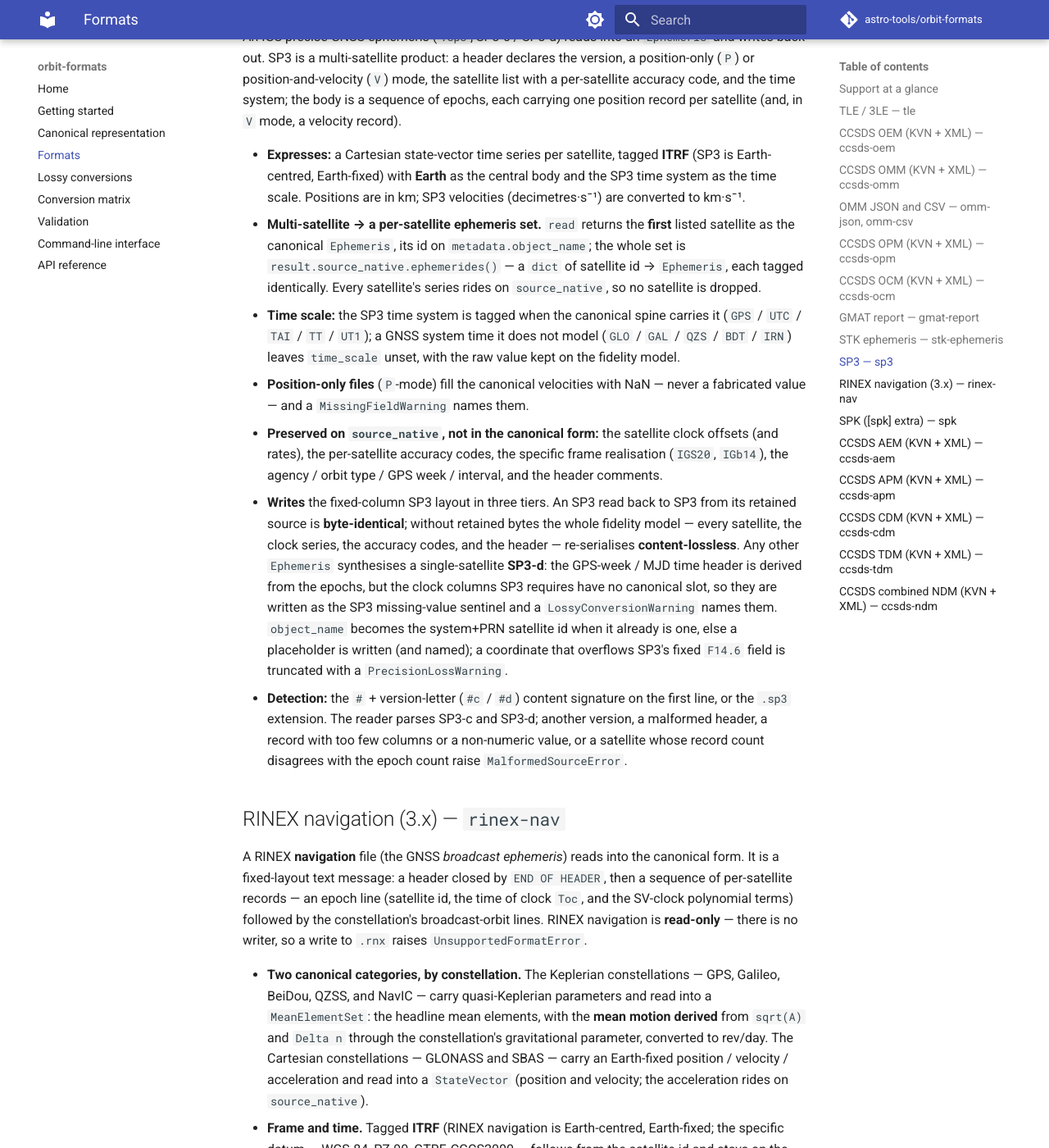
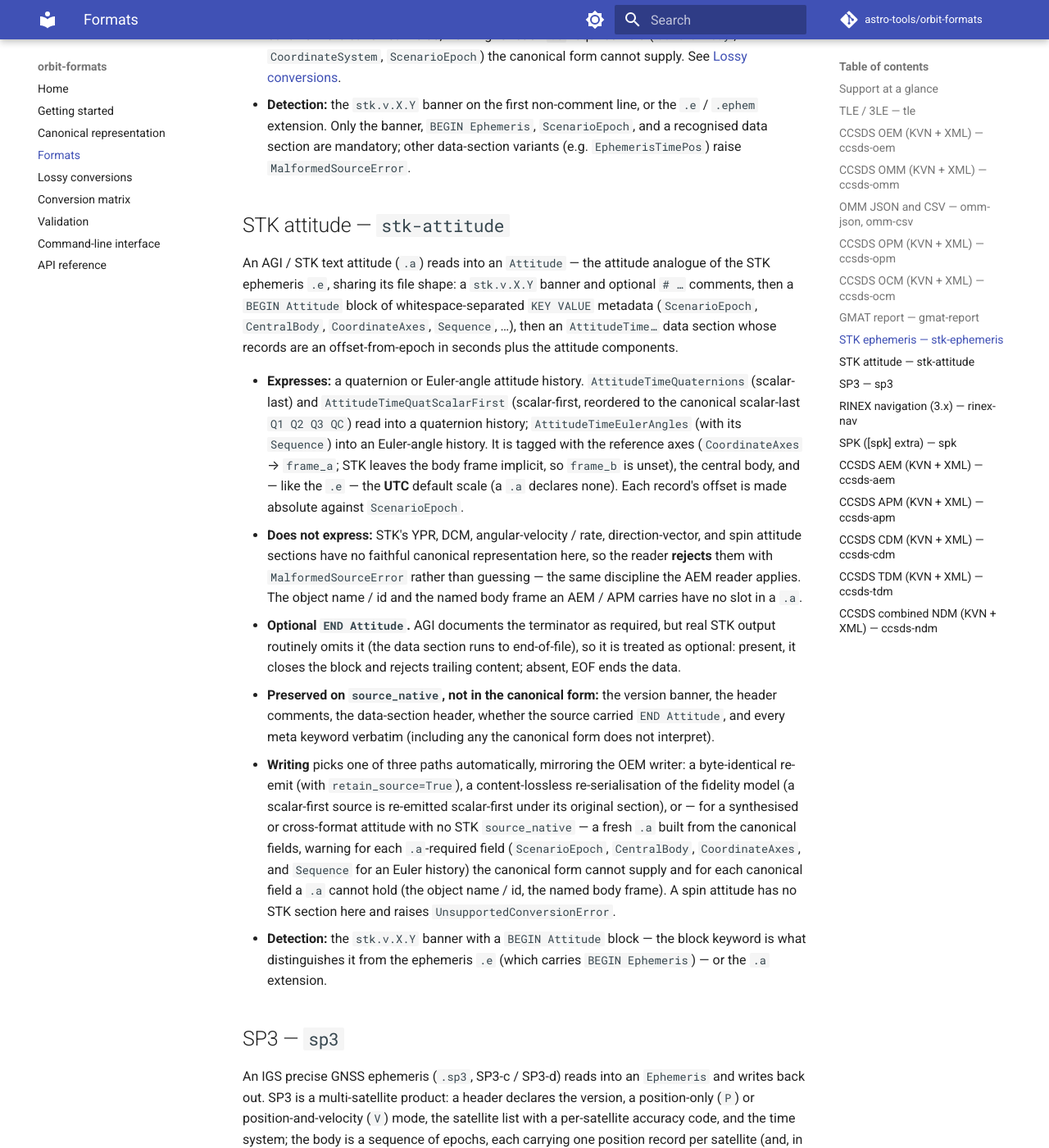
Before and after one commit to astro-tools/orbit-formats, an MkDocs documentation site: the page built from docs/formats.md, in a window 1280 px wide and 1400 px high, scrolled down 7758 px. Shown: the whole window at 82% size. Built offline with MkDocs 1.6.1 and Material for MkDocs 9.7.7, drawn with Linux system fonts in a browser that asks for light colours; comment, search, counter and statistics services are not loaded; some of the changed text lies outside the part shown.

Commit message:
Docs + README + conversion-capability matrix (v0.4) (#86)
Documentation catch-up for the v0.4 surface — STK attitude (never documented by its feature work) and two stale claims.

- formats.md: add the stk-attitude glance row and per-format section, plus a vendor/extended-formats note restating the proprietary-binary non-goal.
- README: advance the Status roadmap row to v0.4 (vendor/extended encodings now shipped); add the STK attitude row to the supported-formats table.
- index.md: add STK attitude and the flat OMM encodings to the reads/writes prose, and correct 'read-only SP3' — SP3 became writable in v0.4.

The conversion-capability matrix was already current for every v0.4 edge (doc-parity test enforced).

Closes #60

```diff
--- a/docs/formats.md
+++ b/docs/formats.md
@@ -23,6 +23,7 @@ fidelity model rather than dropped.
 | CCSDS combined NDM (KVN + XML) | `ccsds-ndm` | ✓ | ✓ | aggregate of NDM messages |
 | GMAT report | `gmat-report` | ✓ | — | ephemeris / state |
 | STK ephemeris | `stk-ephemeris` | ✓ | ✓ | ephemeris |
+| STK attitude | `stk-attitude` | ✓ | ✓ | attitude |
 | SP3 (SP3-c / SP3-d) | `sp3` | ✓ | ✓ | ephemeris |
 | RINEX navigation (3.x) | `rinex-nav` | ✓ | — | mean-element set / state |
 | SPK (`[spk]` extra) | `spk` | ✓ | ✓ | ephemeris |
@@ -41,6 +42,15 @@ categories: AEM and APM read into an **attitude** (`Attitude`), the CDM into a *
 (`Conjunction`), and the TDM into a **tracking** set (`Tracking`). Each is its own form — what
 they hold is described in the [canonical representation](canonical-representation.md), and what
 converts to what is in the [conversion matrix](conversion-matrix.md).
+
+!!! note "Vendor and extended formats"
+    Alongside the open standards, orbit-formats reads and writes the **vendor and alternative
+    encodings** operators actually exchange — STK attitude (`.a`), the Celestrak / Space-Track flat
+    OMM (`omm-json`, `omm-csv`), and the name-annotated 3LE / catalogue / alpha-5 TLE variants —
+    each mapping onto a canonical form orbit-formats already models, not a new one. The supported
+    set is **documented, open, text formats only**. Proprietary or undocumented binary formats —
+    GMAT Code-500, JPL navigation databases, vendor OEM extensions — stay out of scope: a faithful
+    round trip needs a published format, and orbit-formats records what a format *states*.
 
 **CCSDS notation — KVN and XML.** Every CCSDS message — OEM, OMM, OPM, OCM, AEM, APM, CDM, TDM,
 and the combined NDM — reads and writes in both CCSDS notations under a single format id. The
@@ -267,6 +277,43 @@ triplet — closed by `END Ephemeris`.
   extension. Only the banner, `BEGIN Ephemeris`, `ScenarioEpoch`, and a recognised data
   section are mandatory; other data-section variants (e.g. `EphemerisTimePos`) raise
   `MalformedSourceError`.
+
+## STK attitude — `stk-attitude`
+
+An AGI / STK text attitude (`.a`) reads into an `Attitude` — the attitude analogue of the STK
+ephemeris `.e`, sharing its file shape: a `stk.v.X.Y` banner and optional `# …` comments, then a
+`BEGIN Attitude` block of whitespace-separated `KEY VALUE` metadata (`ScenarioEpoch`,
+`CentralBody`, `CoordinateAxes`, `Sequence`, …), then an `AttitudeTime…` data section whose
+records are an offset-from-epoch in seconds plus the attitude components.
+
+- **Expresses:** a quaternion or Euler-angle attitude history. `AttitudeTimeQuaternions`
+  (scalar-last) and `AttitudeTimeQuatScalarFirst` (scalar-first, reordered to the canonical
+  scalar-last `Q1 Q2 Q3 QC`) read into a quaternion history; `AttitudeTimeEulerAngles` (with its
+  `Sequence`) into an Euler-angle history. It is tagged with the reference axes (`CoordinateAxes`
+  → `frame_a`; STK leaves the body frame implicit, so `frame_b` is unset), the central body, and —
+  like the `.e` — the **UTC** default scale (a `.a` declares none). Each record's offset is made
+  absolute against `ScenarioEpoch`.
+- **Does not express:** STK's YPR, DCM, angular-velocity / rate, direction-vector, and spin
+  attitude sections have no faithful canonical representation here, so the reader **rejects** them
+  with `MalformedSourceError` rather than guessing — the same discipline the AEM reader applies.
+  The object name / id and the named body frame an AEM / APM carries have no slot in a `.a`.
+- **Optional `END Attitude`.** AGI documents the terminator as required, but real STK output
+  routinely omits it (the data section runs to end-of-file), so it is treated as optional: present,
+  it closes the block and rejects trailing content; absent, EOF ends the data.
+- **Preserved on `source_native`, not in the canonical form:** the version banner, the header
+  comments, the data-section header, whether the source carried `END Attitude`, and every meta
+  keyword verbatim (including any the canonical form does not interpret).
+- **Writing** picks one of three paths automatically, mirroring the OEM writer: a byte-identical
+  re-emit (with `retain_source=True`), a content-lossless re-serialisation of the fidelity model
+  (a scalar-first source is re-emitted scalar-first under its original section), or — for a
+  synthesised or cross-format attitude with no STK `source_native` — a fresh `.a` built from the
+  canonical fields, warning for each `.a`-required field (`ScenarioEpoch`, `CentralBody`,
+  `CoordinateAxes`, and `Sequence` for an Euler history) the canonical form cannot supply and for
+  each canonical field a `.a` cannot hold (the object name / id, the named body frame). A spin
+  attitude has no STK section here and raises `UnsupportedConversionError`.
+- **Detection:** the `stk.v.X.Y` banner with a `BEGIN Attitude` block — the block keyword is what
+  distinguishes it from the ephemeris `.e` (which carries `BEGIN Ephemeris`) — or the `.a`
+  extension.
 
 ## SP3 — `sp3`
 
```
Also changed, not shown: README.md (+7 -5 lines), docs/index.md (+6 -5 lines).
